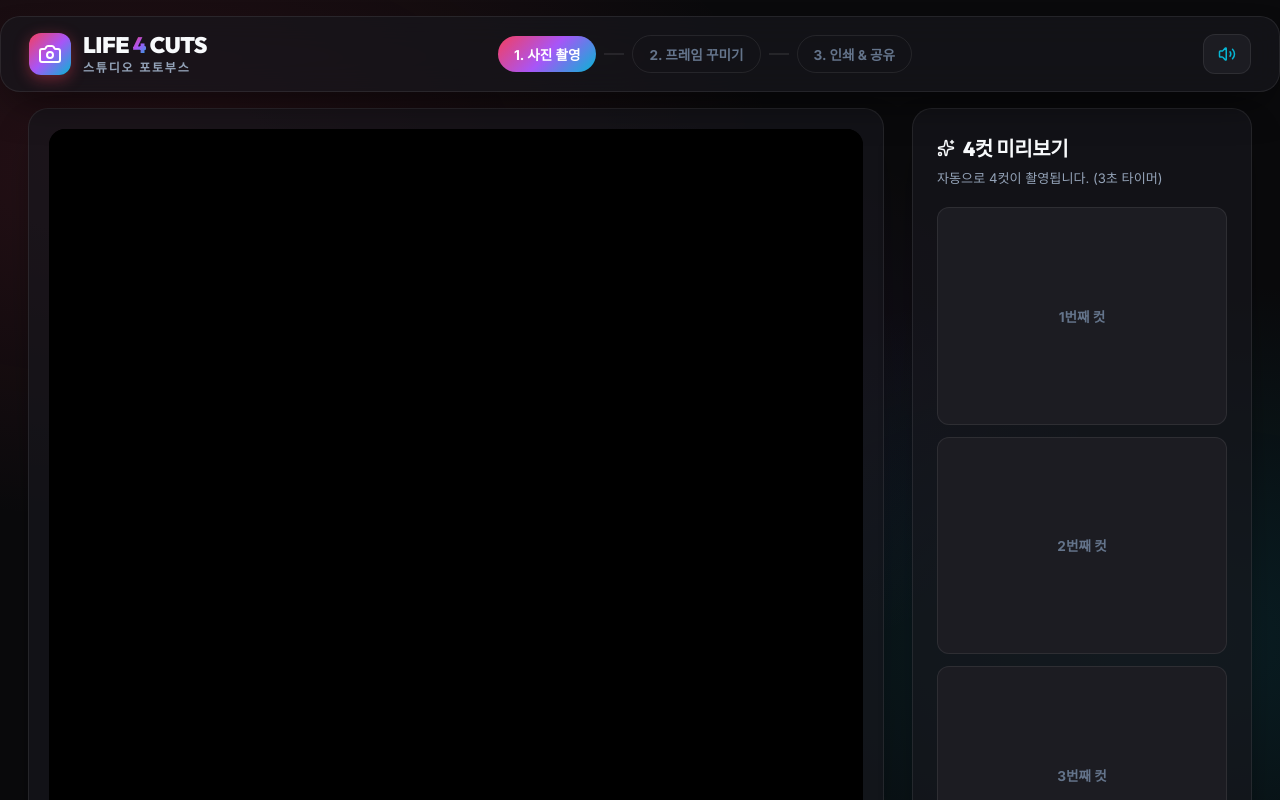
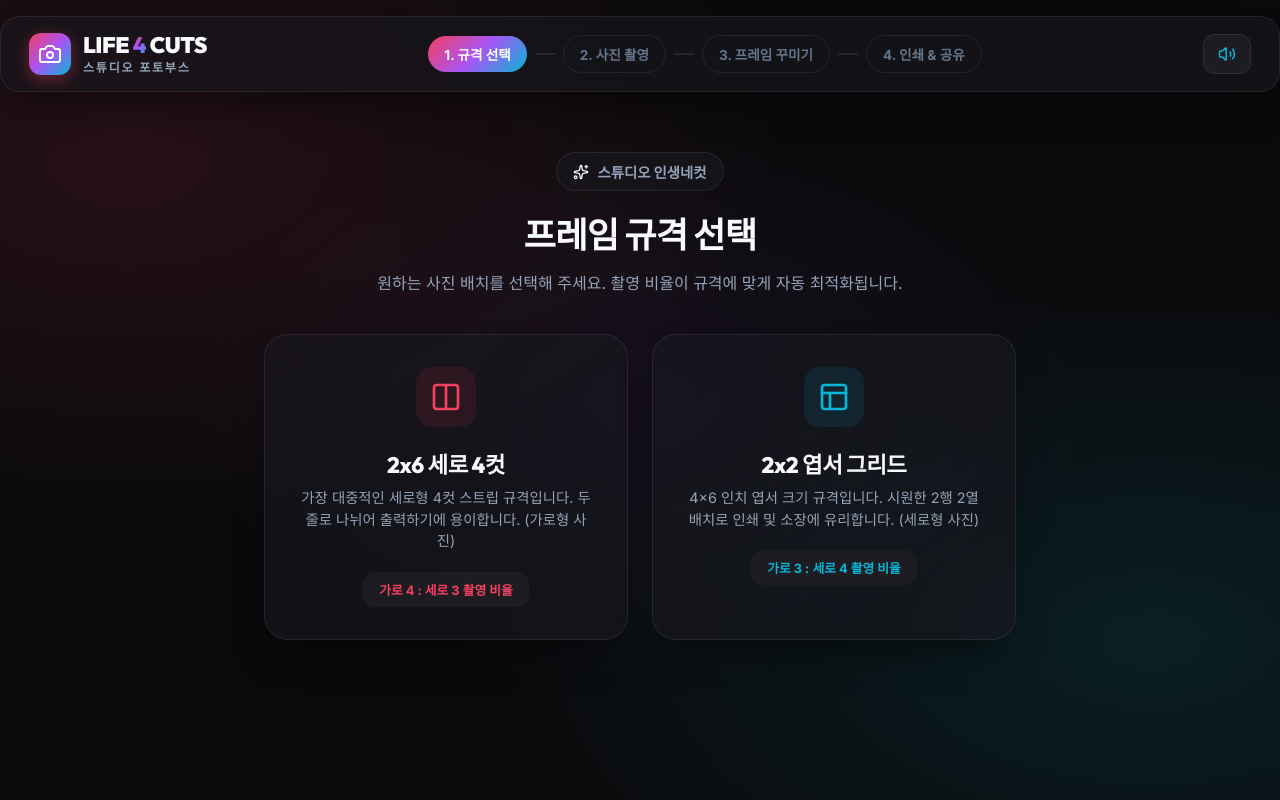
Before and after one commit to catharina553/my-photo-booth, a React (Vite) app in the folder client/: page / in a window 1280 px wide. Shown: the top 800 px of the page. Built offline with nearby package versions, Linux system fonts and the light colour scheme; no server answers.

Commit message:
Restructure user flow to select layout first, and match camera aspect ratio

```diff
--- a/client/src/App.tsx
+++ b/client/src/App.tsx
@@ -4,11 +4,14 @@ import { CameraBooth } from './components/CameraBooth';
 import { PhotoEditor } from './components/PhotoEditor';
 import { ShareModal } from './components/ShareModal';
 import { SharePage } from './components/SharePage';
+import { Columns, Layout, Sparkles } from 'lucide-react';
+import type { FrameLayout } from './utils/canvasRenderer';
 
-export type BoothStep = 'capture' | 'customize' | 'share';
+export type BoothStep = 'layout' | 'capture' | 'customize' | 'share';
 
 export const App: React.FC = () => {
-  const [step, setStep] = useState<BoothStep>('capture');
+  const [step, setStep] = useState<BoothStep>('layout');
+  const [layout, setLayout] = useState<FrameLayout>('2x6-strip-pair');
   const [capturedPhotos, setCapturedPhotos] = useState<string[]>([]);
   const [finishedCanvas, setFinishedCanvas] = useState<HTMLCanvasElement | null>(null);
   const [shareParamId, setShareParamId] = useState<string | null>(null);
@@ -25,7 +28,7 @@ export const App: React.FC = () => {
   const handleReset = () => {
     setCapturedPhotos([]);
     setFinishedCanvas(null);
-    setStep('capture');
+    setStep('layout');
   };
 
   // If mobile user scanned QR code, show clean SharePage
@@ -38,8 +41,150 @@ export const App: React.FC = () => {
       <Navbar currentStep={step} onReset={handleReset} />
 
       <main style={{ marginTop: '16px' }}>
+        {step === 'layout' && (
+          <div style={{ maxWidth: '800px', margin: '60px auto 40px', padding: '0 24px' }} className="animate-fade-in">
+            <div style={{ textAlign: 'center', marginBottom: '40px' }}>
+              <div style={{
+                display: 'inline-flex',
+                alignItems: 'center',
+                gap: '8px',
+                padding: '8px 16px',
+                borderRadius: '99px',
+                background: 'var(--bg-glass)',
+                border: '1px solid var(--border-glass)',
+                marginBottom: '16px'
+              }}>
+                <Sparkles size={16} className="neon-text" />
+                <span style={{ fontWeight: 800, fontSize: '0.9rem', color: 'var(--text-muted)' }}>스튜디오 인생네컷</span>
+              </div>
+              <h2 style={{ fontSize: '2.2rem', fontWeight: 900, marginBottom: '12px' }}>
+                프레임 규격 선택
+              </h2>
+              <p style={{ color: 'var(--text-muted)', fontSize: '1rem' }}>
+                원하는 사진 배치를 선택해 주세요. 촬영 비율이 규격에 맞게 자동 최적화됩니다.
+              </p>
+            </div>
+
+            <div style={{ display: 'grid', gridTemplateColumns: 'repeat(auto-fit, minmax(300px, 1fr))', gap: '24px' }}>
+              {/* Option 1: 2x6 strip pair */}
+              <div
+                onClick={() => {
+                  setLayout('2x6-strip-pair');
+                  setStep('capture');
+                }}
+                className="glass-card"
+                style={{
+                  padding: '32px',
+                  borderRadius: '24px',
+                  cursor: 'pointer',
+                  transition: 'all 0.3s ease',
+                  border: '1px solid var(--border-glass)',
+                  display: 'flex',
+                  flexDirection: 'column',
+                  alignItems: 'center',
+                  textAlign: 'center'
+                }}
+                onMouseOver={(e) => {
+                  e.currentTarget.style.borderColor = 'var(--accent-neon-pink)';
+                  e.currentTarget.style.boxShadow = '0 10px 30px rgba(244, 63, 94, 0.15)';
+                }}
+                onMouseOut={(e) => {
+                  e.currentTarget.style.borderColor = 'var(--border-glass)';
+                  e.currentTarget.style.boxShadow = 'none';
+                }}
+              >
+                <div style={{
+                  width: '60px',
+                  height: '60px',
+                  borderRadius: '16px',
+                  background: 'rgba(244, 63, 94, 0.1)',
+                  color: 'var(--accent-neon-pink)',
+                  display: 'flex',
+                  alignItems: 'center',
+                  justifyContent: 'center',
+                  marginBottom: '20px'
+                }}>
+                  <Columns size={32} />
+                </div>
+                <h3 style={{ fontSize: '1.4rem', fontWeight: 800, marginBottom: '8px' }}>2x6 세로 4컷</h3>
+                <p style={{ color: 'var(--text-muted)', fontSize: '0.9rem', lineHeight: 1.5, marginBottom: '20px' }}>
+                  가장 대중적인 세로형 4컷 스트립 규격입니다. 두 줄로 나뉘어 출력하기에 용이합니다. (가로형 사진)
+                </p>
+                <div style={{
+                  padding: '8px 16px',
+                  borderRadius: '12px',
+                  background: 'var(--bg-tertiary)',
+                  fontSize: '0.8rem',
+                  fontWeight: 700,
+                  color: 'var(--accent-neon-pink)'
+                }}>
+                  가로 4 : 세로 3 촬영 비율
+                </div>
+              </div>
+
+              {/* Option 2: 2x2 grid postcard */}
+              <div
+                onClick={() => {
+                  setLayout('2x2-grid');
+                  setStep('capture');
+                }}
+                className="glass-card"
+                style={{
+                  padding: '32px',
+                  borderRadius: '24px',
+                  cursor: 'pointer',
+                  transition: 'all 0.3s ease',
+                  border: '1px solid var(--border-glass)',
+                  display: 'flex',
+                  flexDirection: 'column',
+                  alignItems: 'center',
+                  textAlign: 'center'
+                }}
+                onMouseOver={(e) => {
+                  e.currentTarget.style.borderColor = 'var(--accent-neon-cyan)';
+                  e.currentTarget.style.boxShadow = '0 10px 30px rgba(6, 182, 212, 0.15)';
+                }}
+                onMouseOut={(e) => {
+                  e.currentTarget.style.borderColor = 'var(--border-glass)';
+                  e.currentTarget.style.boxShadow = 'none';
+                }}
+              >
+                <div style={{
+                  width: '60px',
+                  height: '60px',
+                  borderRadius: '16px',
+                  background: 'rgba(6, 182, 212, 0.1)',
+                  color: 'var(--accent-neon-cyan)',
+                  display: 'flex',
+                  alignItems: 'center',
+                  justifyContent: 'center',
+                  marginBottom: '20px'
+                }}>
+                  <Layout size={32} />
+                </div>
+                <h3 style={{ fontSize: '1.4rem', fontWeight: 800, marginBottom: '8px' }}>2x2 엽서 그리드</h3>
+                <p style={{ color: 'var(--text-muted)', fontSize: '0.9rem', lineHeight: 1.5, marginBottom: '20px' }}>
+                  4x6 인치 엽서 크기 규격입니다. 시원한 2행 2열 배치로 인쇄 및 소장에 유리합니다. (세로형 사진)
+                </p>
+                <div style={{
+                  padding: '8px 16px',
+                  borderRadius: '12px',
+                  background: 'var(--bg-tertiary)',
+                  fontSize: '0.8rem',
+                  fontWeight: 700,
+                  color: 'var(--accent-neon-cyan)'
+                }}>
+                  가로 3 : 세로 4 촬영 비율
+                </div>
+              </div>
+            </div>
+          </div>
+        )}
+
         {step === 'capture' && (
           <CameraBooth
+            layout={layout}
+            onBack={() => setStep('layout')}
             onComplete={(photos) => {
               setCapturedPhotos(photos);
               setStep('customize');
@@ -50,6 +195,7 @@ export const App: React.FC = () => {
         {step === 'customize' && (
           <PhotoEditor
             photos={capturedPhotos}
+            layout={layout}
             onBack={() => setStep('capture')}
             onFinish={(canvas) => {
               setFinishedCanvas(canvas);
--- a/client/src/components/CameraBooth.tsx
+++ b/client/src/components/CameraBooth.tsx
@@ -1,12 +1,15 @@
 import React, { useState, useEffect, useRef } from 'react';
-import { Camera, RefreshCw, Play, Check, Grid, FlipHorizontal, Clock, Sparkles } from 'lucide-react';
+import { Camera, RefreshCw, Play, Check, Grid, FlipHorizontal, Clock, Sparkles, ArrowLeft } from 'lucide-react';
 import { sound } from '../utils/sound';
+import type { FrameLayout } from '../utils/canvasRenderer';
 
 interface CameraBoothProps {
+  layout: FrameLayout;
+  onBack: () => void;
   onComplete: (photos: string[]) => void;
 }
 
-export const CameraBooth: React.FC<CameraBoothProps> = ({ onComplete }) => {
+export const CameraBooth: React.FC<CameraBoothProps> = ({ layout, onBack, onComplete }) => {
   const videoRef = useRef<HTMLVideoElement>(null);
   const hiddenCanvasRef = useRef<HTMLCanvasElement>(null);
 
@@ -149,15 +152,22 @@ export const CameraBooth: React.FC<CameraBoothProps> = ({ onComplete }) => {
     setCapturedPhotos([]);
   };
 
+  const cameraAspectRatio = layout === '2x6-strip-pair' ? '480 / 340' : '510 / 660';
+
   return (
     <div style={{ maxWidth: '1280px', margin: '0 auto', padding: '0 28px 40px' }} className="animate-fade-in camera-booth-wrapper">
+      <div style={{ marginBottom: '20px', display: 'flex', justifyContent: 'flex-start' }}>
+        <button onClick={onBack} className="btn-secondary" style={{ display: 'flex', alignItems: 'center', gap: '8px', padding: '8px 16px', borderRadius: '12px' }}>
+          <ArrowLeft size={16} /> 규격 다시 선택
+        </button>
+      </div>
       <div className="camera-booth-layout">
         {/* Main Camera Viewport */}
         <div className="glass-card camera-viewport-card" style={{ padding: '20px', position: 'relative', overflow: 'hidden' }}>
           <div style={{
             position: 'relative',
             width: '100%',
-            aspectRatio: '1 / 1',
+            aspectRatio: cameraAspectRatio,
             background: '#000',
             borderRadius: '16px',
             overflow: 'hidden',
@@ -366,7 +376,7 @@ export const CameraBooth: React.FC<CameraBoothProps> = ({ onComplete }) => {
               const isCurrent = isCapturingSession && currentShotIndex === index + 1;
 
               return (
-                <div key={index} className={`preview-slot ${isCurrent ? 'current' : ''}`}>
+                <div key={index} className={`preview-slot ${isCurrent ? 'current' : ''}`} style={{ aspectRatio: cameraAspectRatio }}>
                   {photo ? (
                     <img src={photo} alt={`Shot ${index + 1}`} style={{ width: '100%', height: '100%', objectFit: 'cover' }} />
                   ) : (
--- a/client/src/components/Navbar.tsx
+++ b/client/src/components/Navbar.tsx
@@ -2,8 +2,10 @@ import React, { useState } from 'react';
 import { Camera, Volume2, VolumeX, Sparkles } from 'lucide-react';
 import { sound } from '../utils/sound';
 
+import type { BoothStep } from '../App';
+
 interface NavbarProps {
-  currentStep: 'capture' | 'customize' | 'share';
+  currentStep: BoothStep;
   onReset: () => void;
 }
 
@@ -47,11 +49,13 @@ export const Navbar: React.FC<NavbarProps> = ({ currentStep, onReset }) => {
 
       {/* Step Indicator */}
       <div className="step-indicator-container">
-        <StepBadge step={1} label="1. 사진 촬영" active={currentStep === 'capture'} done={currentStep !== 'capture'} />
+        <StepBadge step={1} label="1. 규격 선택" active={currentStep === 'layout'} done={currentStep !== 'layout'} />
         <div className="step-line" />
-        <StepBadge step={2} label="2. 프레임 꾸미기" active={currentStep === 'customize'} done={currentStep === 'share'} />
+        <StepBadge step={2} label="2. 사진 촬영" active={currentStep === 'capture'} done={currentStep !== 'layout' && currentStep !== 'capture'} />
         <div className="step-line" />
-        <StepBadge step={3} label="3. 인쇄 & 공유" active={currentStep === 'share'} done={false} />
+        <StepBadge step={3} label="3. 프레임 꾸미기" active={currentStep === 'customize'} done={currentStep === 'share'} />
+        <div className="step-line" />
+        <StepBadge step={4} label="4. 인쇄 & 공유" active={currentStep === 'share'} done={false} />
       </div>
 
       {/* Sound & Controls */}
--- a/client/src/components/PhotoEditor.tsx
+++ b/client/src/components/PhotoEditor.tsx
@@ -1,10 +1,11 @@
 import React, { useState, useEffect, useRef } from 'react';
-import { Palette, Layout, Sliders, Type, ArrowLeft, QrCode, Sparkles, Upload } from 'lucide-react';
+import { Palette, Sliders, Type, ArrowLeft, QrCode, Sparkles, Upload } from 'lucide-react';
 import type { FrameLayout, PhotoFilter, RenderConfig } from '../utils/canvasRenderer';
 import { renderPhotoBoothCanvas } from '../utils/canvasRenderer';
 
 interface PhotoEditorProps {
   photos: string[];
+  layout: FrameLayout;
   onBack: () => void;
   onFinish: (canvas: HTMLCanvasElement, config: RenderConfig) => void;
 }
@@ -28,8 +29,7 @@ const FILTERS: { name: string; id: PhotoFilter }[] = [
   { name: '시원한 안개', id: 'cool' },
 ];
 
-export const PhotoEditor: React.FC<PhotoEditorProps> = ({ photos, onBack, onFinish }) => {
-  const [layout, setLayout] = useState<FrameLayout>('2x6-strip-pair');
+export const PhotoEditor: React.FC<PhotoEditorProps> = ({ photos, layout, onBack, onFinish }) => {
   const [frameColor, setFrameColor] = useState<string>('#ffffff');
   const [filter, setFilter] = useState<PhotoFilter>('normal');
   const [footerText, setFooterText] = useState<string>('인생네컷 • 스튜디오');
@@ -162,49 +162,7 @@ export const PhotoEditor: React.FC<PhotoEditorProps> = ({ photos, onBack, onFini
             </p>
           </div>
 
-          {/* 1. Layout Selector */}
-          <div>
-            <label style={{ display: 'flex', alignItems: 'center', gap: '8px', fontSize: '0.9rem', fontWeight: 700, marginBottom: '12px', color: 'var(--text-muted)' }}>
-              <Layout size={18} color="var(--accent-neon-cyan)" /> 프레임 레이아웃
-            </label>
-            <div style={{ display: 'grid', gridTemplateColumns: '1fr 1fr', gap: '10px' }}>
-              <button
-                onClick={() => setLayout('2x6-strip-pair')}
-                style={{
-                  padding: '12px',
-                  borderRadius: '12px',
-                  border: layout === '2x6-strip-pair' ? '2px solid var(--accent-neon-pink)' : '1px solid var(--border-glass)',
-                  background: layout === '2x6-strip-pair' ? 'rgba(244,63,94,0.15)' : 'var(--bg-tertiary)',
-                  color: layout === '2x6-strip-pair' ? '#ffffff' : 'var(--text-muted)',
-                  fontWeight: 700,
-                  cursor: 'pointer',
-                  textAlign: 'center'
-                }}
-              >
-                2x6인치 2줄
-                <div style={{ fontSize: '0.7rem', fontWeight: 400, opacity: 0.7, marginTop: '2px' }}>시그니처 4컷</div>
-              </button>
-
-              <button
-                onClick={() => setLayout('2x2-grid')}
-                style={{
-                  padding: '12px',
-                  borderRadius: '12px',
-                  border: layout === '2x2-grid' ? '2px solid var(--accent-neon-pink)' : '1px solid var(--border-glass)',
-                  background: layout === '2x2-grid' ? 'rgba(244,63,94,0.15)' : 'var(--bg-tertiary)',
-                  color: layout === '2x2-grid' ? '#ffffff' : 'var(--text-muted)',
-                  fontWeight: 700,
-                  cursor: 'pointer',
-                  textAlign: 'center'
-                }}
-              >
-                2x2 엽서 그리드
-                <div style={{ fontSize: '0.7rem', fontWeight: 400, opacity: 0.7, marginTop: '2px' }}>모던 레이아웃</div>
-              </button>
-            </div>
-          </div>
-
-          {/* 2. Frame Color Swatches */}
+          {/* 1. Frame Color Swatches */}
           <div>
             <label style={{ display: 'flex', alignItems: 'center', gap: '8px', fontSize: '0.9rem', fontWeight: 700, marginBottom: '12px', color: 'var(--text-muted)' }}>
               <Palette size={18} color="var(--accent-neon-pink)" /> 프레임 테마 선택
--- a/client/src/utils/canvasRenderer.ts
+++ b/client/src/utils/canvasRenderer.ts
@@ -175,7 +175,7 @@ export async function renderPhotoBoothCanvas(config: RenderConfig): Promise<HTML
     const startY = 150;
 
     const photoW = 510;
-    const photoH = 510;
+    const photoH = 660;
     const gapX = 40;
     const gapY = 40;
 
```
